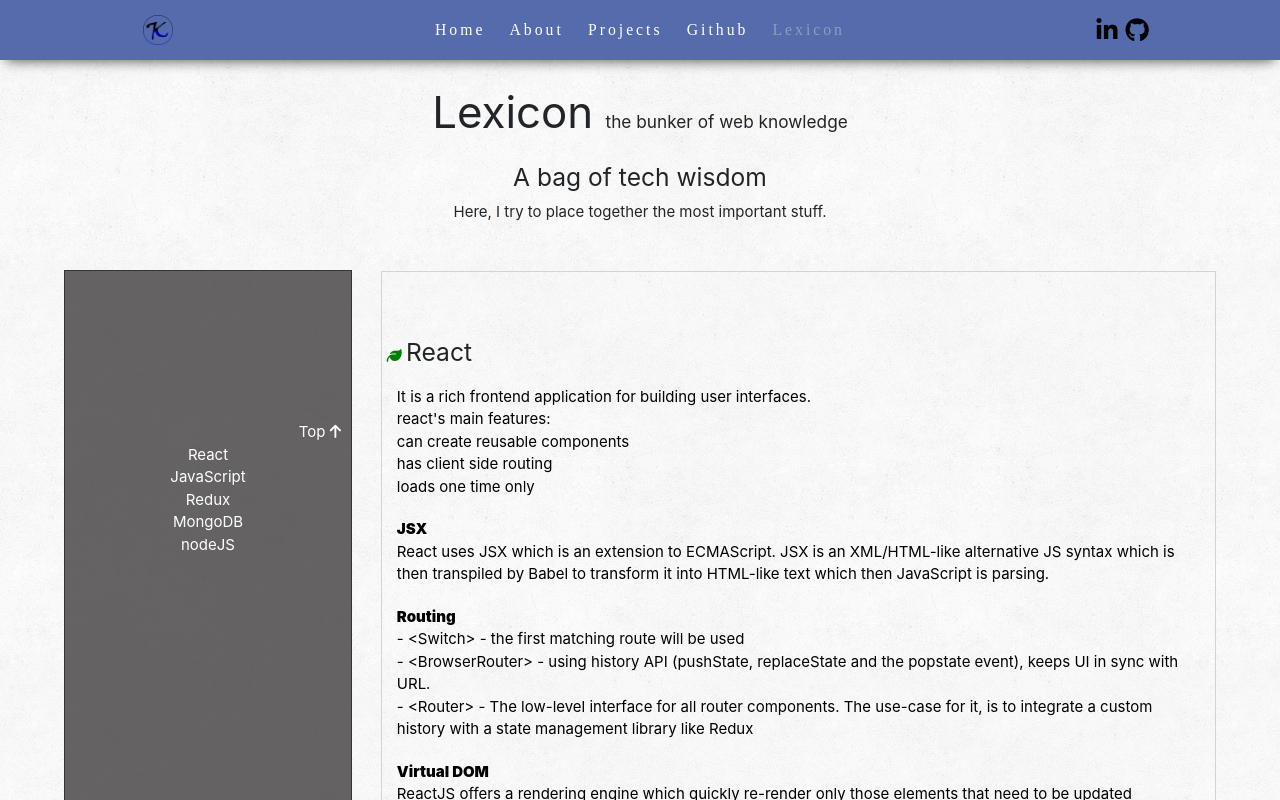
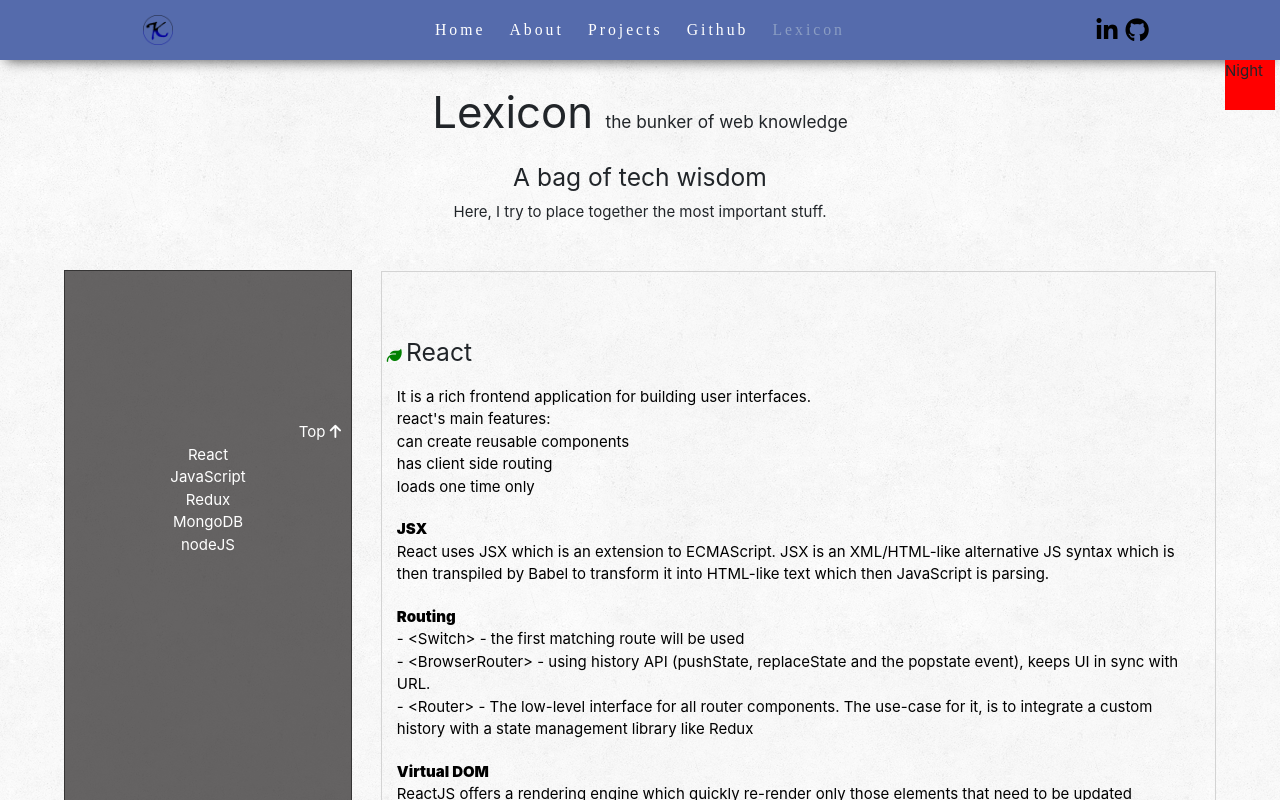
Before and after one commit to klauza/animated-business-app, a React (Create React App) app: page /lexicon in a window 1280 px wide. Shown: the top 800 px of the page. Built offline with nearby package versions, Linux system fonts and the light colour scheme; no server answers; a web font is replaced by a local one.

Commit message:
add css for nightMode & NotFound comps

```diff
--- a/src/App.scss
+++ b/src/App.scss
@@ -7,3 +7,5 @@
 @import './components/Github/github';
 @import './components/Lexicon/lexicon';
 @import './components/Lexicon/lexiconList';
+@import './components/notFound';
+@import './components/nightMode';
--- a/src/components/NotFound.js
+++ b/src/components/NotFound.js
@@ -2,7 +2,7 @@ import React from 'react'
 
 function NotFound() {
   return (
-    <div>
+    <div className="not-found-page">
       <h1>page not found</h1>
       <p>and it does not exist</p>
     </div>
--- /dev/null
+++ b/src/components/_nightMode.scss
@@ -0,0 +1,8 @@
+.night-mode{
+  z-index: 999;
+  width: 50px; height: 50px;
+  background: red;
+  position: fixed;
+  top: 60px;
+  right: 5px;
+}
--- /dev/null
+++ b/src/components/_notFound.scss
@@ -0,0 +1,4 @@
+.not-found-page{
+  margin-top: 100px;
+  text-align: center;
+}
```
